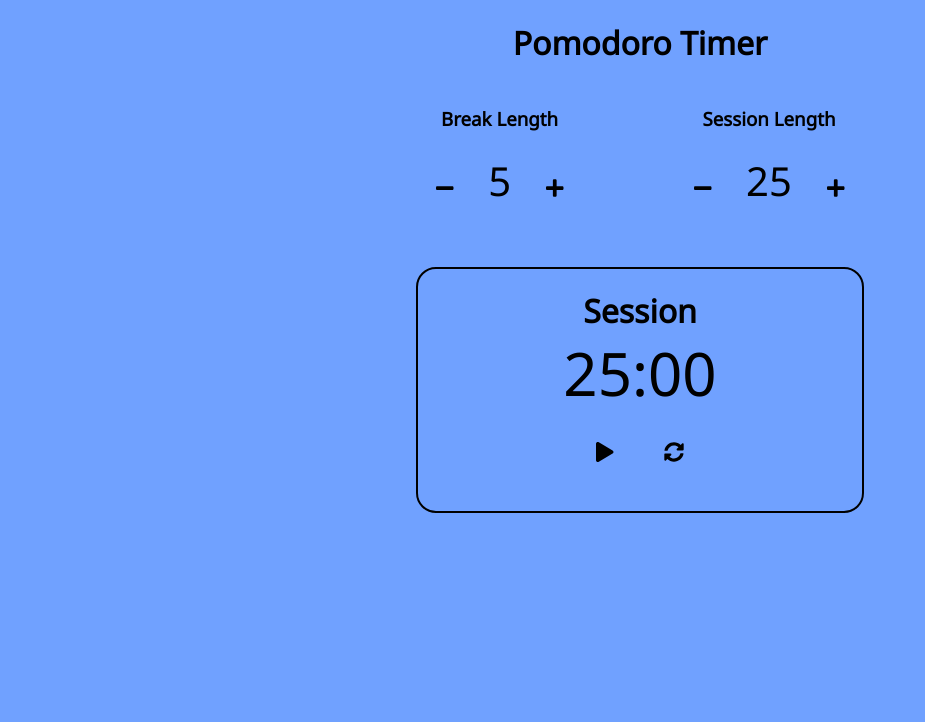
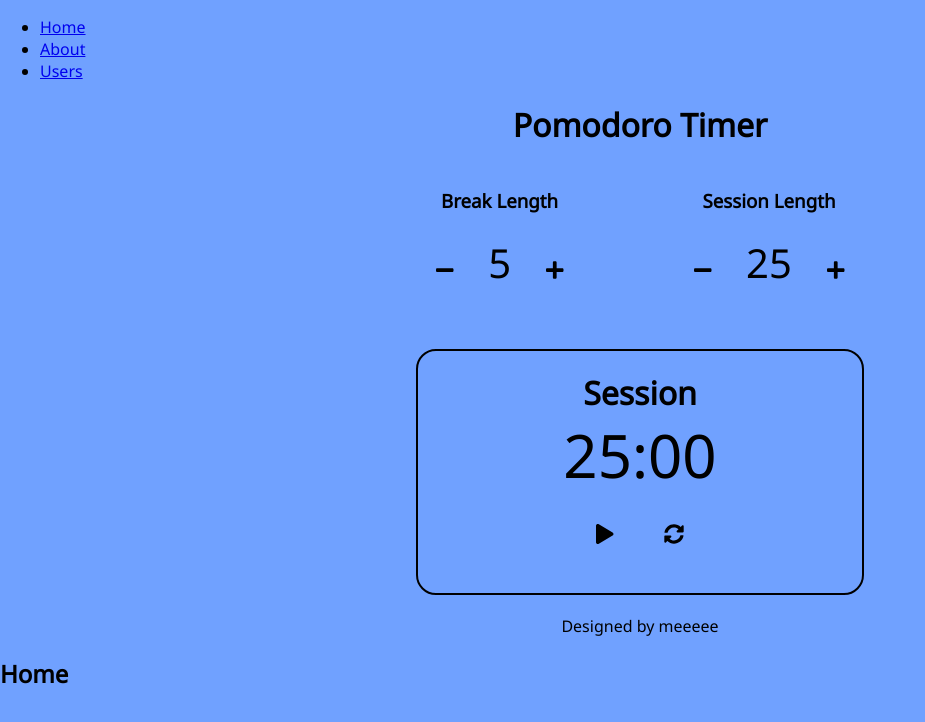
Before and after one commit to YH-Shen/pomodoro_clock, a React (Create React App) app: page / in a window 1280 px wide. Shown: the top 722 px of the page, without its empty margins (0-925 px from the left). Built offline with nearby package versions, Linux system fonts and the light colour scheme.

Commit message:
setting up the routers and fixed bugs for reset

```diff
--- a/package.json
+++ b/package.json
@@ -1,8 +1,8 @@
 {
-
     "name": "pomodoro_clock",
     "version": "0.1.0",
     "private": true,
+    "homepage": "https://yuhui-shen.github.io/pomodoro_clock",
     "dependencies": {
         "-": "0.0.1",
         "@fortawesome/fontawesome-svg-core": "^1.2.30",
@@ -16,11 +16,14 @@
         "gh-pages": "^3.1.0",
         "react": "^16.13.1",
         "react-dom": "^16.13.1",
+        "react-router-dom": "^5.2.0",
         "react-scripts": "3.4.3",
         "save-dev": "0.0.1-security"
     },
     "scripts": {
         "start": "react-scripts start",
+        "predeploy": "npm run build",
+        "deploy": "gh-pages -d build",
         "build": "react-scripts build",
         "test": "react-scripts test",
         "eject": "react-scripts eject"
--- a/src/App.js
+++ b/src/App.js
@@ -15,6 +15,13 @@ import Clock from "./components/Clock";
 import Music from "./components/Music";
 
 import "./App.css";
+
+import {
+    BrowserRouter as Router,
+    Switch,
+    Route,
+    Link,
+} from "react-router-dom";
 
 library.add(faMinus, faPlus, faPlay, faPause, faSyncAlt);
 
@@ -74,10 +81,37 @@ function App() {
         // loop: undefined,
     };
 
+    function Home() {
+        return <h2>Home</h2>;
+    }
+
+    function About() {
+        return <h2>About</h2>;
+    }
+
+    function Users() {
+        return <h2>Users</h2>;
+    }
+
     return (
+        <Router>
+            <div>
+                <nav>
+                    <ul>
+                        <li>
+                            <Link to="/">Home</Link>
+                        </li>
+                        <li>
+                            <Link to="/about">About</Link>
+                        </li>
+                        <li>
+                            <Link to="/users">Users</Link>
+                        </li>
+                    </ul>
+                </nav>
+
                 <div className="App">
                     <h1>Pomodoro Timer</h1>
-
                     <div className="Counters">
                         <div id="break-label">
                             {Counter({ ...breakProps })}
@@ -87,10 +121,26 @@ function App() {
                         </div>
                     </div>
                     {Music()}
-            <div className="Clock">{Clock({ ...clockProps })}</div>
-
-            {/* <footer>Designed by meeeee</footer> */}
+                    <div className="Clock">
+                        {Clock({ ...clockProps })}
                     </div>
+                    <footer>Designed by meeeee</footer>
+                </div>
+                {/* A <Switch> looks through its children <Route>s and
+              renders the first one that matches the current URL. */}
+                <Switch>
+                    <Route path="/about">
+                        <About />
+                    </Route>
+                    <Route path="/users">
+                        <Users />
+                    </Route>
+                    <Route path="/">
+                        <Home />
+                    </Route>
+                </Switch>
+            </div>
+        </Router>
     );
 }
 
--- a/src/components/Clock.js
+++ b/src/components/Clock.js
@@ -10,7 +10,7 @@ const Clock = (props) => {
     const { sessionCount, breakCount } = props;
     const handleClearCount = props.onClearCount;
 
-    const secondsInAMinute = 60;
+    const secondsInAMinute = 3;
 
     const [isPlaying, updateIsPlaying] = useState(false);
     const [timeCount, updateTimeCount] = useState(
@@ -80,7 +80,12 @@ const Clock = (props) => {
     }, [isPlaying, timeCount]);
 
     useEffect(() => {
-        updateTimeCount(sessionCount * secondsInAMinute);
+        // console.log(currentTimer);
+        if (currentTimer === "Session") {
+            updateTimeCount(sessionCount * secondsInAMinute);
+        } else {
+            updateTimeCount(breakCount * secondsInAMinute);
+        }
     }, [sessionCount]);
 
     useEffect(() => {
@@ -99,15 +104,12 @@ const Clock = (props) => {
     }, [clickReset]);
 
     const handlePlayPause = () => {
-        // console.log("play pause");
-        // console.log("isPlaying", isPlaying);
-        console.log(currentTimer);
-
         updateIsPlaying(!isPlaying);
     };
 
     const handleReset = () => {
         // reset breakcount to 5, session count to 25
+        console.log(currentTimer);
 
         //reset timer
         updateTimeCount(
@@ -118,7 +120,7 @@ const Clock = (props) => {
         // pause music
         musicPlayPause("reset");
         updateClickReset(!clickReset);
-        updateIsPlaying(!isPlaying);
+        updateIsPlaying(false);
         handleClearCount();
     };
 
```
Also changed, not shown: 13 other files (tests, documents, lock files or other folders). Lines whose indentation alone changed are shown as unchanged.
